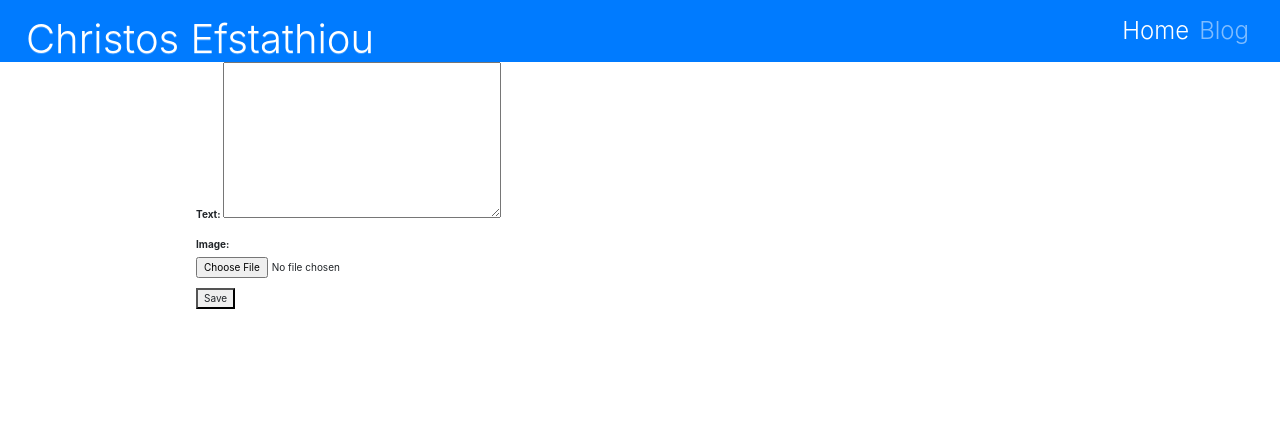
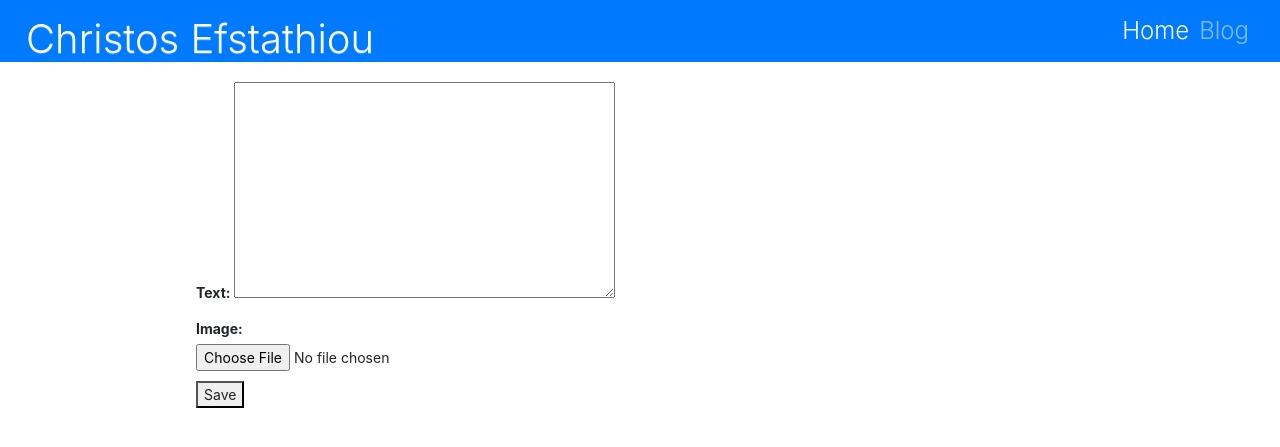
Before and after one commit to Bruncohris13/bridging_coursework, a Django app: page /bio_edit/ in a window 1280 px wide. Shown: the top 447 px of the page. Run offline with Django 3.2, Linux system fonts and the light colour scheme; data that the repository does not hold is empty; some libraries are stand-ins or nearby versions.

Commit message:
Made bio_edit.html look slightly better

```diff
--- a/django/cv/templates/cv/bio_edit.html
+++ b/django/cv/templates/cv/bio_edit.html
@@ -11,9 +11,9 @@
 {% endblock %}
 
 {% block content %}
-    <form method="post" enctype="multipart/form-data">
+    <form method="post" enctype="multipart/form-data" class="bio-form">
         {% csrf_token %}
         {{ form.as_p }}
-        <button type="submit">Save</button>
+        <button type="submit" class="submit-text">Save</button>
     </form>
 {% endblock %}
--- a/django/static/css/base.css
+++ b/django/static/css/base.css
@@ -28,3 +28,18 @@ h3 {
 .navbar {
     margin-bottom: 0px;
 }
+
+.submit-text {
+    font-size: 14px;
+}
+
+.form-control,
+.post-form,
+.bio-form {
+    font-size: 14px;
+    margin-top: 20px;
+}
+
+.form-body {
+    max-height: 110px;
+}
```
Also changed, not shown: django/blog/static/blog/css/blog.css (+0 -13 lines).
